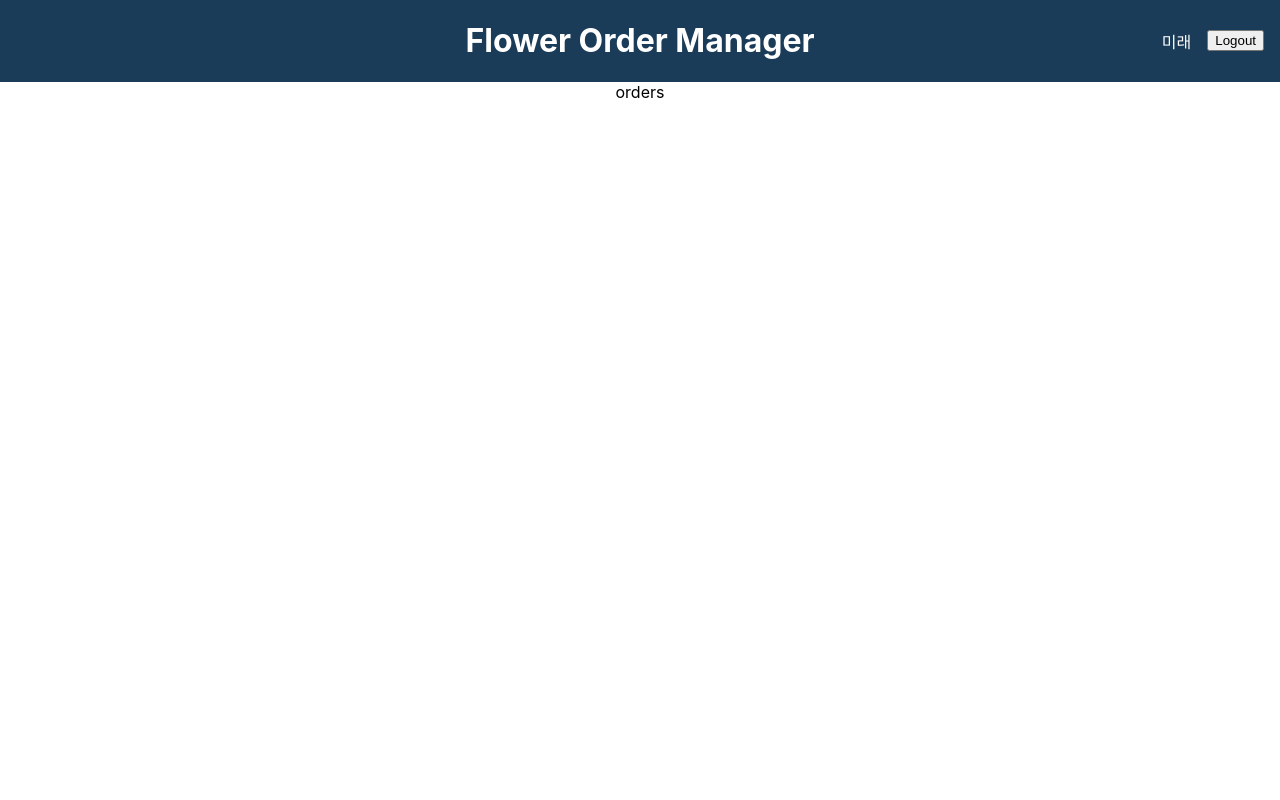
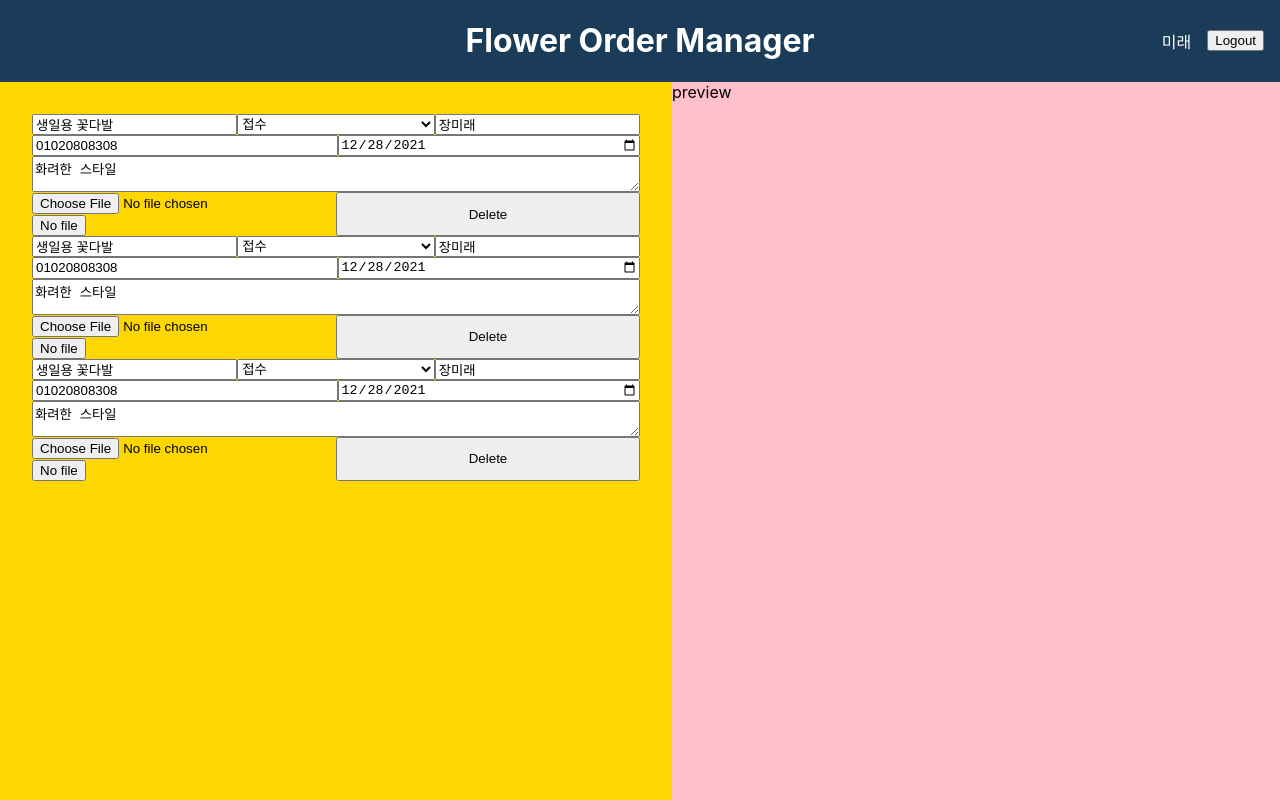
Before and after one commit to miraejang/react-app, a React (Create React App) app: page / in a window 1280 px wide. Built offline with nearby package versions, Linux system fonts and the light colour scheme.

Commit message:
add editor card

```diff
--- a/src/app.jsx
+++ b/src/app.jsx
@@ -1,12 +1,12 @@
 import styles from './app.module.css';
 import Header from './component/header/header';
-import Orders from './component/orders/orders';
+import Maker from './component/maker/maker';
 
 function App() {
   return (
     <div className={styles.app}>
       <Header />
-      <Orders />
+      <Maker />
     </div>
   );
 }
--- /dev/null
+++ b/src/common/size.css
@@ -0,0 +1 @@
+@value mediaQuery: 62rem;
--- /dev/null
+++ b/src/component/card/card.jsx
@@ -0,0 +1,31 @@
+import React from 'react';
+import styles from './card.module.css';
+
+const Card = ({ order }) => {
+  const { title, status, send, tel, date, message, fileName, fileUrl } = order;
+  return (
+    <form className={styles.form}>
+      <input className={styles.input} type="text" name="title" value={title} />
+      <select className={styles.select} name={status} id="">
+        <option value="receipt">접수</option>
+        <option value="working">작업중</option>
+        <option value="complete">완료</option>
+        <option value="hold">보류</option>
+      </select>
+      <input className={styles.input} type="text" name="send" value={send} />
+      <input className={styles.input} type="tel" name="tel" value={tel} />
+      <input className={styles.input} type="date" name="date" value={date} />
+      <textarea className={styles.textarea} name="message" value={message} />
+      <div className={styles.fileInput}>
+        <input type="file" name="file" id="" />
+        <button className={styles.button}>
+          {fileUrl ? { fileName } : 'No file'}
+        </button>
+      </div>
+      {true && <button className={styles.button}>Delete</button>}
+      {false && <button className={styles.button}>Add</button>}
+    </form>
+  );
+};
+
+export default Card;
--- /dev/null
+++ b/src/component/card/card.module.css
@@ -0,0 +1,22 @@
+.form {
+  display: flex;
+  width: 100%;
+  max-width: 80rem;
+  flex-wrap: wrap;
+}
+
+.input,
+.select,
+.button,
+.fileInput {
+  flex: 1 1 30%;
+}
+
+.button,
+.fileInput {
+  flex: 1 1 50%;
+}
+
+.textarea {
+  flex-basis: 100%;
+}
--- /dev/null
+++ b/src/component/editor/editor.jsx
@@ -0,0 +1,13 @@
+import React from 'react';
+import Card from '../card/card';
+import styles from './editor.module.css';
+
+const Editor = ({ orders }) => (
+  <div className={styles.editor}>
+    {orders.map(order => (
+      <Card order={order} />
+    ))}
+  </div>
+);
+
+export default Editor;
--- /dev/null
+++ b/src/component/editor/editor.module.css
@@ -0,0 +1,5 @@
+.editor {
+  padding: 2em;
+  background-color: gold;
+  flex-basis: 50%;
+}
--- /dev/null
+++ b/src/component/maker/maker.jsx
@@ -0,0 +1,51 @@
+import React, { useState } from 'react';
+import Editor from '../editor/editor';
+import Preview from '../preview/preview';
+import styles from './maker.module.css';
+
+const Maker = props => {
+  const [orders, setOrders] = useState([
+    {
+      title: '생일용 꽃다발',
+      status: 'hold',
+      send: '장미래',
+      tel: '01020808308',
+      date: '2021-12-28',
+      time: '',
+      message: '화려한 스타일',
+      fileName: 'mirae',
+      fileUrl: '',
+    },
+    {
+      title: '생일용 꽃다발',
+      status: 'hold',
+      send: '장미래',
+      tel: '01020808308',
+      date: '2021-12-28',
+      time: '',
+      message: '화려한 스타일',
+      fileName: 'mirae',
+      fileUrl: '',
+    },
+    {
+      title: '생일용 꽃다발',
+      status: 'hold',
+      send: '장미래',
+      tel: '01020808308',
+      date: '2021-12-28',
+      time: '',
+      message: '화려한 스타일',
+      fileName: 'mirae',
+      fileUrl: '',
+    },
+  ]);
+
+  return (
+    <section className={styles.orders}>
+      <Editor orders={orders} />
+      <Preview orders={orders} />
+    </section>
+  );
+};
+
+export default Maker;
--- /dev/null
+++ b/src/component/maker/maker.module.css
@@ -0,0 +1,14 @@
+@value mediaQuery from '../../common/size.css';
+
+.orders {
+  display: flex;
+  width: 100%;
+  flex: 1 1;
+  flex-direction: row;
+}
+
+@media screen and (max-width: mediaQuery) {
+  .orders {
+    flex-direction: column;
+  }
+}
--- a/src/component/orders/orders.jsx
+++ /dev/null
@@ -1,6 +0,0 @@
-import React from 'react';
-import styles from './orders.module.css';
-
-const Orders = props => <section className={styles.orders}>orders</section>;
-
-export default Orders;
--- a/src/component/orders/orders.module.css
+++ /dev/null
@@ -1,3 +0,0 @@
-.orders {
-  flex: 1 1;
-}
--- /dev/null
+++ b/src/component/preview/preview.jsx
@@ -0,0 +1,6 @@
+import React from 'react';
+import styles from './preview.module.css';
+
+const Preview = props => <div className={styles.preview}>preview</div>;
+
+export default Preview;
--- /dev/null
+++ b/src/component/preview/preview.module.css
@@ -0,0 +1,4 @@
+.preview {
+  background-color: pink;
+  flex-basis: 50%;
+}
```
